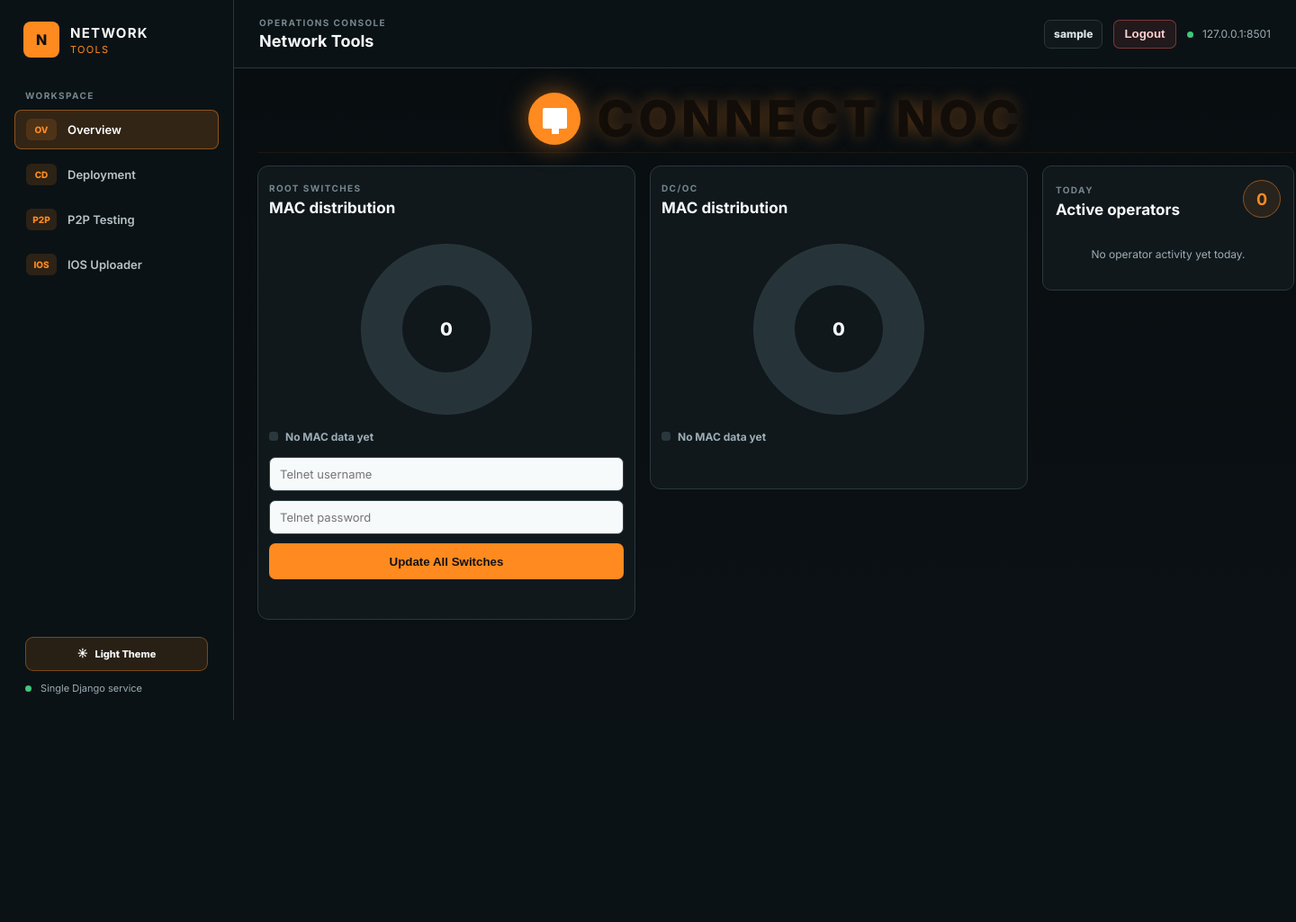
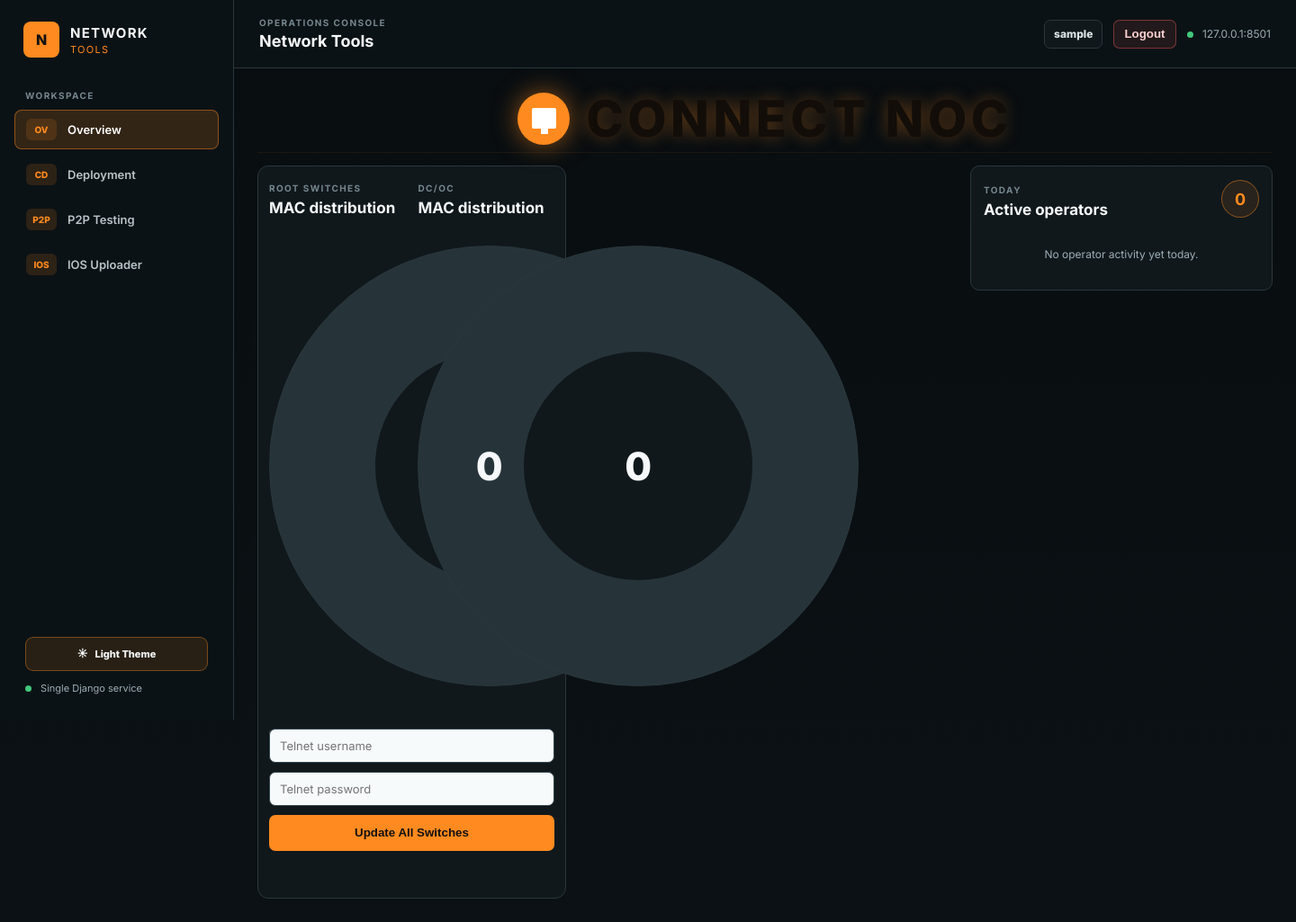
Before and after one commit to riz-coder/Network-Tools, a Django app: page / in a window 1440 px wide. Shown: the whole page at 90% size. Before the commit the page ends 800 px from the top, so only its background shows below. Run offline with Django 5.2, Linux system fonts and the light colour scheme; the visitor is signed in with stand-in values (Sample User, id 1); data comes from the database, SQL or seed files in the repository.

Commit message:
09-Aug-26_Rev5(Combine MAC graphs into one dashboard panel)

```diff
--- a/static/dashboard/app.css
+++ b/static/dashboard/app.css
@@ -1631,6 +1631,7 @@ pre {
   .activity-message { white-space: normal; }
   .region-grid, .selected-port-info, .pie-wrap, .ios-report-grid { grid-template-columns: 1fr; }
   .overview-widgets { grid-template-columns: 1fr; }
+  .combined-mac-grid { grid-template-columns: 1fr; }
 }
 
 /* Cool orange flat theme */
@@ -1810,9 +1811,50 @@ html, body {
 }
 .overview-widgets {
   display: grid;
-  grid-template-columns: 420px 420px minmax(280px, 420px);
+  grid-template-columns: minmax(720px, 860px) minmax(280px, 420px);
   gap: 16px;
   align-items: start;
+}
+.mac-dashboard-combined {
+  width: 100%;
+}
+.combined-mac-panel {
+  min-height: 0 !important;
+  padding: 12px;
+}
+.combined-mac-grid {
+  display: grid;
+  grid-template-columns: repeat(2, minmax(0, 1fr));
+  gap: 14px;
+}
+.mac-graph-block {
+  min-width: 0;
+}
+.mac-graph-block .pie-wrap {
+  grid-template-columns: 1fr !important;
+  min-height: 190px !important;
+  gap: 10px;
+}
+.mac-graph-block .pie-chart.mac-pie-chart {
+  width: 190px !important;
+  height: 190px !important;
+}
+.mac-graph-block .pie-chart.mac-pie-chart span {
+  font-size: 20px !important;
+}
+.mac-graph-block .pie-legend {
+  max-height: 120px;
+  overflow-y: auto;
+  padding-right: 4px;
+}
+.combined-update-form {
+  width: min(520px, 100%);
+  margin: 14px auto 0;
+  grid-template-columns: 1fr !important;
+}
+.combined-mac-panel .mac-update-status {
+  width: min(520px, 100%);
+  margin: 8px auto 0;
 }
 .dc-oc-dashboard .mac-pie-panel {
   min-height: 360px !important;
--- a/templates/dashboard/base.html
+++ b/templates/dashboard/base.html
@@ -8,7 +8,7 @@
   <link rel="preconnect" href="https://fonts.googleapis.com">
   <link rel="preconnect" href="https://fonts.gstatic.com" crossorigin>
   <link href="https://fonts.googleapis.com/css2?family=Inter:wght@400;500;600;700;800&display=swap" rel="stylesheet">
-  <link rel="stylesheet" href="{% static 'dashboard/app.css' %}?v=73">
+  <link rel="stylesheet" href="{% static 'dashboard/app.css' %}?v=74">
 </head>
 <body>
   <div class="app-shell">
@@ -64,7 +64,7 @@
       {% block content %}{% endblock %}
     </main>
   </div>
-  <script src="{% static 'dashboard/app.js' %}?v=73"></script>
+  <script src="{% static 'dashboard/app.js' %}?v=74"></script>
   {% block scripts %}{% endblock %}
 </body>
 </html>
--- a/templates/dashboard/home.html
+++ b/templates/dashboard/home.html
@@ -7,8 +7,10 @@
   </div>
 
   <div class="overview-widgets">
-  <section class="mac-dashboard mac-dashboard-single" data-mac-dashboard data-mac-update-all-url="{% url 'dashboard:mac_update_all' %}">
-      <div class="mac-pie-panel">
+  <section class="mac-dashboard mac-dashboard-combined" data-mac-dashboard data-mac-update-all-url="{% url 'dashboard:mac_update_all' %}">
+      <div class="mac-pie-panel combined-mac-panel">
+        <div class="combined-mac-grid">
+        <div class="mac-graph-block">
         <div class="panel-title">
           <div>
             <span class="eyebrow">Root Switches</span>
@@ -36,17 +38,8 @@
             {% endif %}
           </div>
         </div>
-        <form class="mac-credentials mac-update-all-form" data-mac-update-all-form>
-          {% csrf_token %}
-          <input name="mac_username" placeholder="Telnet username">
-          <input name="mac_password" type="password" placeholder="Telnet password">
-          <button class="primary-button" type="submit" data-mac-update-all>Update All Switches</button>
-        </form>
-        <div class="mac-update-status" data-mac-update-status></div>
       </div>
-  </section>
-  <section class="mac-dashboard mac-dashboard-single dc-oc-dashboard">
-      <div class="mac-pie-panel">
+        <div class="mac-graph-block dc-oc-dashboard">
         <div class="panel-title">
           <div>
             <span class="eyebrow">DC/OC</span>
@@ -72,6 +65,15 @@
             {% endif %}
           </div>
         </div>
+      </div>
+        </div>
+        <form class="mac-credentials mac-update-all-form combined-update-form" data-mac-update-all-form>
+          {% csrf_token %}
+          <input name="mac_username" placeholder="Telnet username">
+          <input name="mac_password" type="password" placeholder="Telnet password">
+          <button class="primary-button" type="submit" data-mac-update-all>Update All Switches</button>
+        </form>
+        <div class="mac-update-status" data-mac-update-status></div>
       </div>
   </section>
   <section class="overview-panel active-operators-panel">
--- a/templates/registration/login.html
+++ b/templates/registration/login.html
@@ -8,7 +8,7 @@
   <link rel="preconnect" href="https://fonts.googleapis.com">
   <link rel="preconnect" href="https://fonts.gstatic.com" crossorigin>
   <link href="https://fonts.googleapis.com/css2?family=Inter:wght@400;500;600;700;800&display=swap" rel="stylesheet">
-  <link rel="stylesheet" href="{% static 'dashboard/app.css' %}?v=73">
+  <link rel="stylesheet" href="{% static 'dashboard/app.css' %}?v=74">
 </head>
 <body class="auth-body">
   <main class="auth-shell">
```
